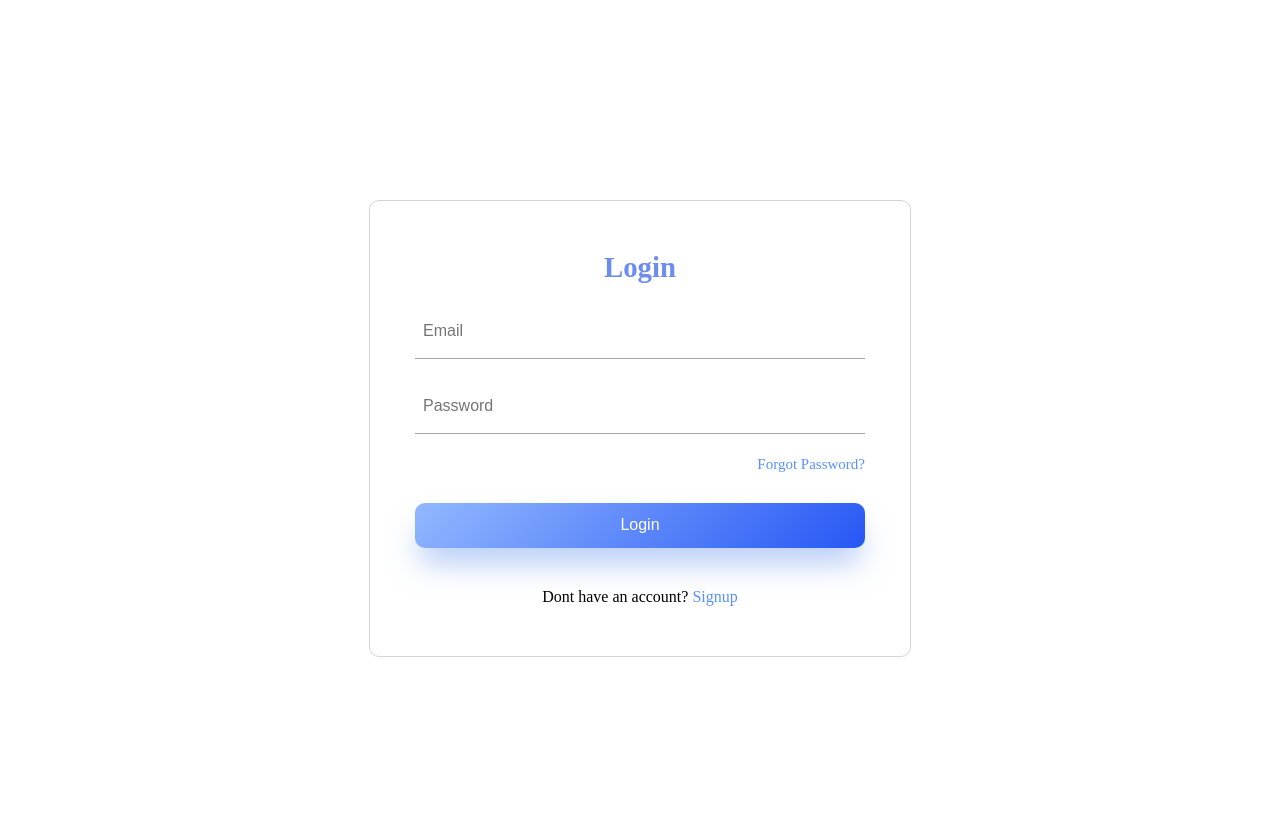
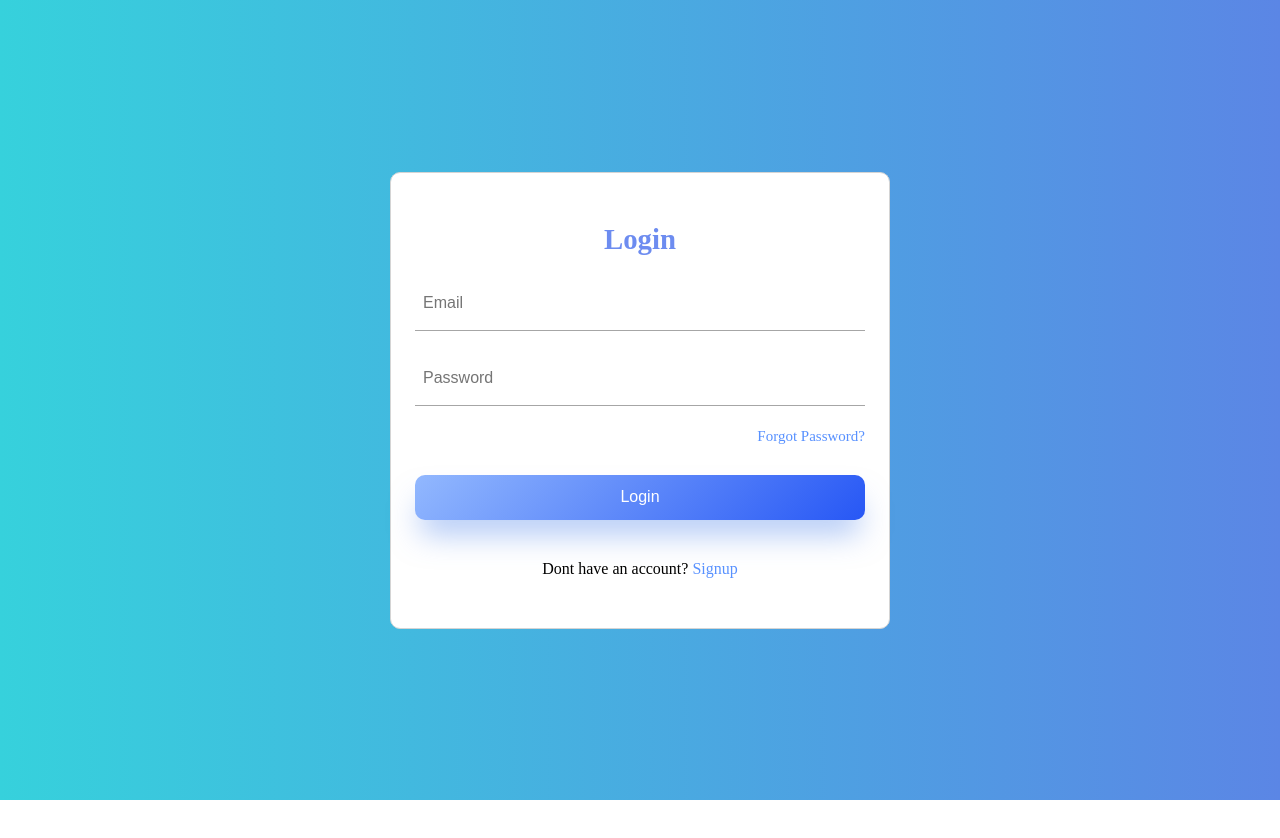
Before and after one commit to PramodToleti/Signup, a React (Vite) app in the folder client/: page /login in a window 1280 px wide. Shown: the top 838 px of the page. After the commit the page ends 800 px from the top, so only its background shows below. Built offline with nearby package versions, Linux system fonts and the light colour scheme.

Commit message:
Add margin and box-sizing to all elements, update container background and form background

```diff
--- a/client/src/styles.css
+++ b/client/src/styles.css
@@ -1,3 +1,8 @@
+* {
+  margin: 0;
+  box-sizing: border-box;
+}
+
 .container {
   display: flex;
   flex-direction: column;
@@ -5,6 +10,7 @@
   justify-content: center;
   height: 100vh;
   padding: 20px;
+  background: linear-gradient(to right, #36d1dc, #5b86e5);
 }
 
 .form {
@@ -20,6 +26,7 @@
   border-radius: 10px;
   padding-top: 50px;
   padding-bottom: 50px;
+  background: #ffffff;
 }
 
 .inputs {
```
